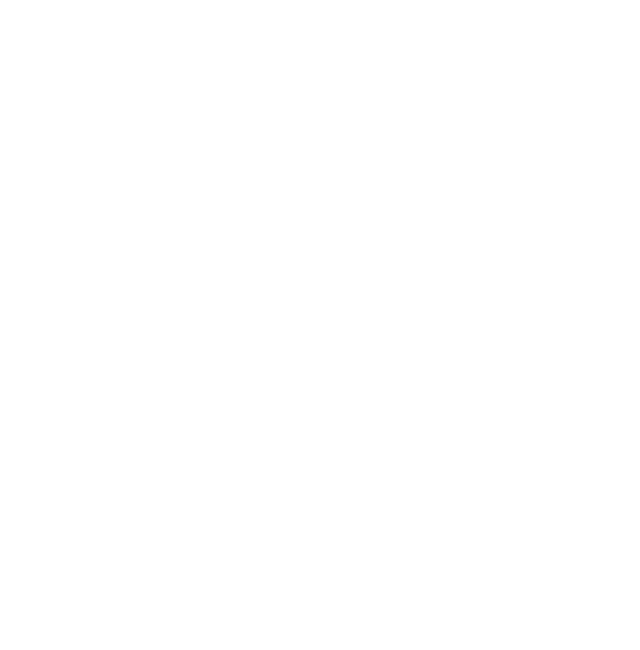
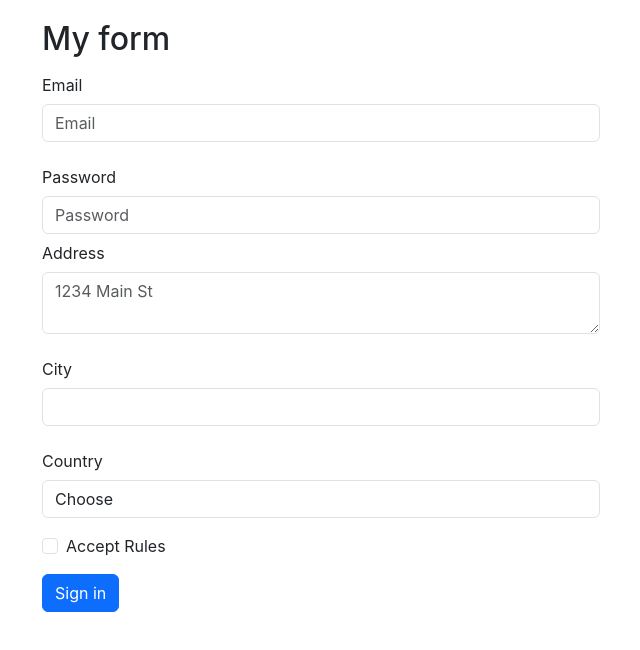
Before and after one commit to olena-diachenko/Diachenko_React-homeworks, a React (Create React App) app: page / in a window 1280 px wide. Shown: the top 650 px of the page, without its empty margins (40-680 px from the left). Built offline with nearby package versions, Linux system fonts and the light colour scheme.

Commit message:
hw-84 done

```diff
--- a/src/App.js
+++ b/src/App.js
@@ -1,8 +1,9 @@
+import MyForm from "./components/MyForm.jsx";
 
 function App() {
   return (
     <div className="App">
-
+        <MyForm />
     </div>
   );
 }
--- /dev/null
+++ b/src/components/MyForm.jsx
@@ -0,0 +1,137 @@
+import {Component, Fragment} from "react";
+import cn from "classnames";
+import Table from "./Table.jsx";
+
+class MyForm extends Component {
+
+    constructor(props) {
+        super(props);
+        this.state = {
+            form: {
+                email: "",
+                password: "",
+                address: "",
+                city: "",
+                country: "",
+                acceptRules: false
+            },
+            isSubmitted: false
+        }
+    }
+
+    onSubmitHandler = (e) => {
+        e.preventDefault()
+        this.setState({
+            isSubmitted: true
+        })
+    }
+
+    onChangeHandler = (e) => {
+        const { name } = e.target;
+        const value = e.target.type === "checkbox" ? e.target.checked : e.target.value;
+
+        this.setState({
+            form: {
+                ...this.state.form,
+                [name]: value
+            }
+        })
+    }
+
+    onBackHandler = (e) => {
+        this.setState({
+            isSubmitted: false
+        })
+    }
+
+    render() {
+        const classes = cn("container", {
+            "visually-hidden": this.state.isSubmitted
+        })
+
+        return (
+            <Fragment>
+                <form name="myForm" className={classes} onSubmit={this.onSubmitHandler}>
+                    <h2>My form</h2>
+                    <div className="col-md-6 mb-3">
+                        <label htmlFor="email" className="col-form-label">Email</label>
+                        <input
+                            type="email"
+                            name="email"
+                            className="form-control"
+                            id="email"
+                            placeholder="Email"
+                            value={this.state.form.email}
+                            onChange={this.onChangeHandler} />
+                    </div>
+                    <div className="form-group col-md-6">
+                        <label htmlFor="password" className="col-form-label">Password</label>
+                        <input
+                            type="password"
+                            name="password"
+                            className="form-control"
+                            id="password"
+                            placeholder="Password"
+                            value={this.state.form.password}
+                            onChange={this.onChangeHandler} />
+                    </div>
+                    <div className="col-md-6 mb-3">
+                        <label htmlFor="address" className="col-form-label">Address</label>
+                        <textarea
+                            type="text"
+                            className="form-control"
+                            name="address"
+                            id="address"
+                            placeholder="1234 Main St"
+                            value={this.state.form.address}
+                            onChange={this.onChangeHandler} />
+                    </div>
+                    <div className="col-md-6 mb-3">
+                        <label htmlFor="city" className="col-form-label">City</label>
+                        <input
+                            type="text"
+                            className="form-control"
+                            name="city" id="city"
+                            value={this.state.form.city}
+                            onChange={this.onChangeHandler} />
+                    </div>
+                    <div className="col-md-6 mb-3">
+                        <label htmlFor="country" className="col-form-label">Country</label>
+                        <select
+                            id="country"
+                            name="country"
+                            className="form-control"
+                            value={this.state.form.country}
+                            onChange={this.onChangeHandler}>
+                            <option>Choose</option>
+                            <option value="argentina">Argentina</option>
+                            <option value="ukraine">Ukraine</option>
+                            <option value="china">China</option>
+                        </select>
+                    </div>
+                    <div className="col-md-6 mb-3">
+                        <div className="form-check">
+                            <label className="form-check-label" htmlFor="rules">
+                                <input
+                                    id="rules"
+                                    type="checkbox"
+                                    name="acceptRules"
+                                    className="form-check-input"
+                                    value={this.state.form.acceptRules}
+                                    onChange={this.onChangeHandler} />
+                                Accept Rules
+                            </label>
+                        </div>
+                    </div>
+                    <button type="submit" className="btn btn-primary">Sign in</button>
+                </form>
+                <Table
+                    data={this.state}
+                    onBackHandler={this.onBackHandler}
+                />
+            </Fragment>
+        )
+    }
+}
+
+export default MyForm;
--- /dev/null
+++ b/src/components/Table.jsx
@@ -0,0 +1,46 @@
+import cn from "classnames";
+
+const Table = (props) => {
+    const { data, onBackHandler } = props;
+    const acceptRules = data.form.acceptRules === true ? "accepted" : "not accepted";
+
+    const classes = cn("container", {
+        "visually-hidden": !data.isSubmitted
+    })
+
+    return (
+        <div className={classes}>
+            <button type="button" className="btn btn-primary" onClick={onBackHandler}>Back</button>
+            <table className="table">
+                <tbody>
+                <tr>
+                    <td>acceptRules</td>
+                    <td>{acceptRules}</td>
+                </tr>
+                <tr>
+                    <td>address</td>
+                    <td>{data.form.address}</td>
+                </tr>
+                <tr>
+                    <td>city</td>
+                    <td>{data.form.city}</td>
+                </tr>
+                <tr>
+                    <td>country</td>
+                    <td>{data.form.country}</td>
+                </tr>
+                <tr>
+                    <td>email</td>
+                    <td>{data.form.email}</td>
+                </tr>
+                <tr>
+                    <td>password</td>
+                    <td>{data.form.password}</td>
+                </tr>
+                </tbody>
+            </table>
+        </div>
+    );
+}
+
+export default Table;
--- a/src/index.css
+++ b/src/index.css
@@ -1,5 +1,5 @@
 body {
-  margin: 0;
+  margin: 20px;
   font-family: -apple-system, BlinkMacSystemFont, 'Segoe UI', 'Roboto', 'Oxygen',
     'Ubuntu', 'Cantarell', 'Fira Sans', 'Droid Sans', 'Helvetica Neue',
     sans-serif;
```
